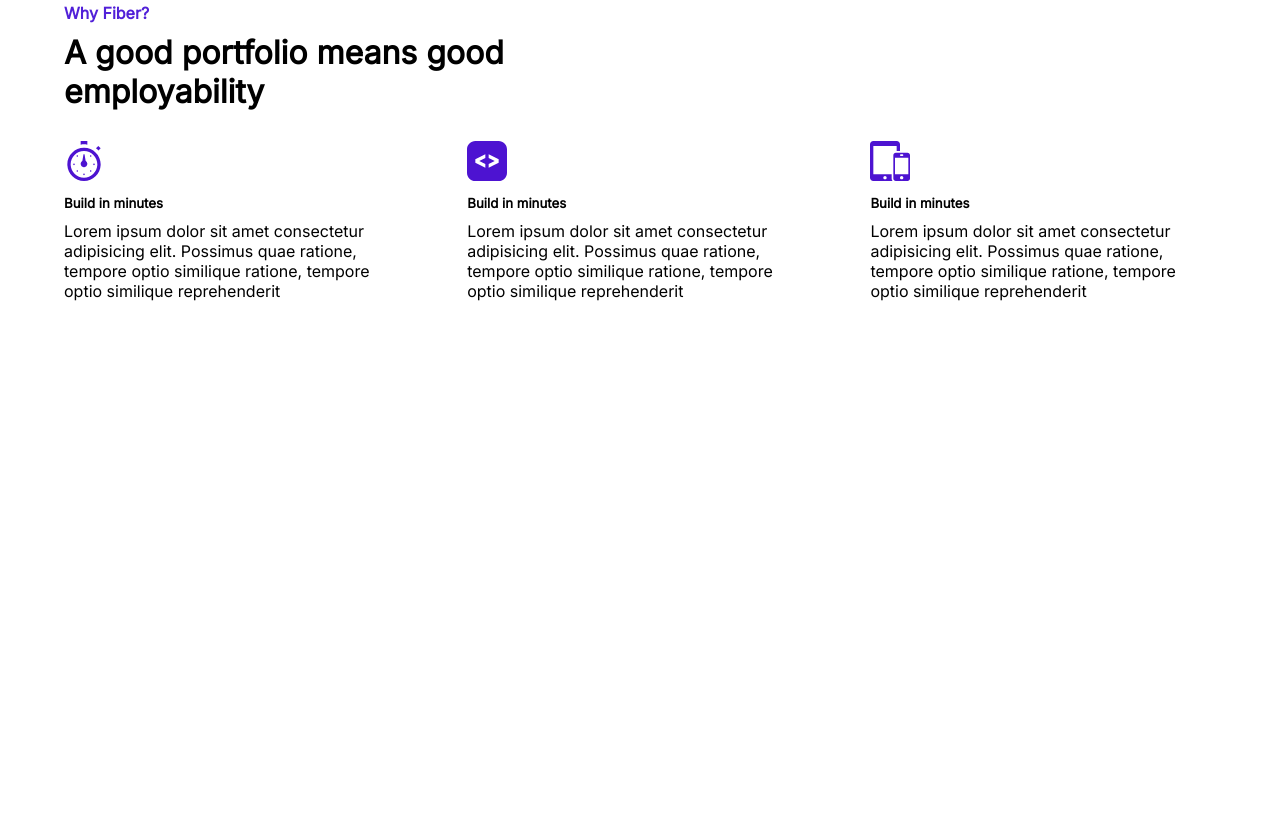
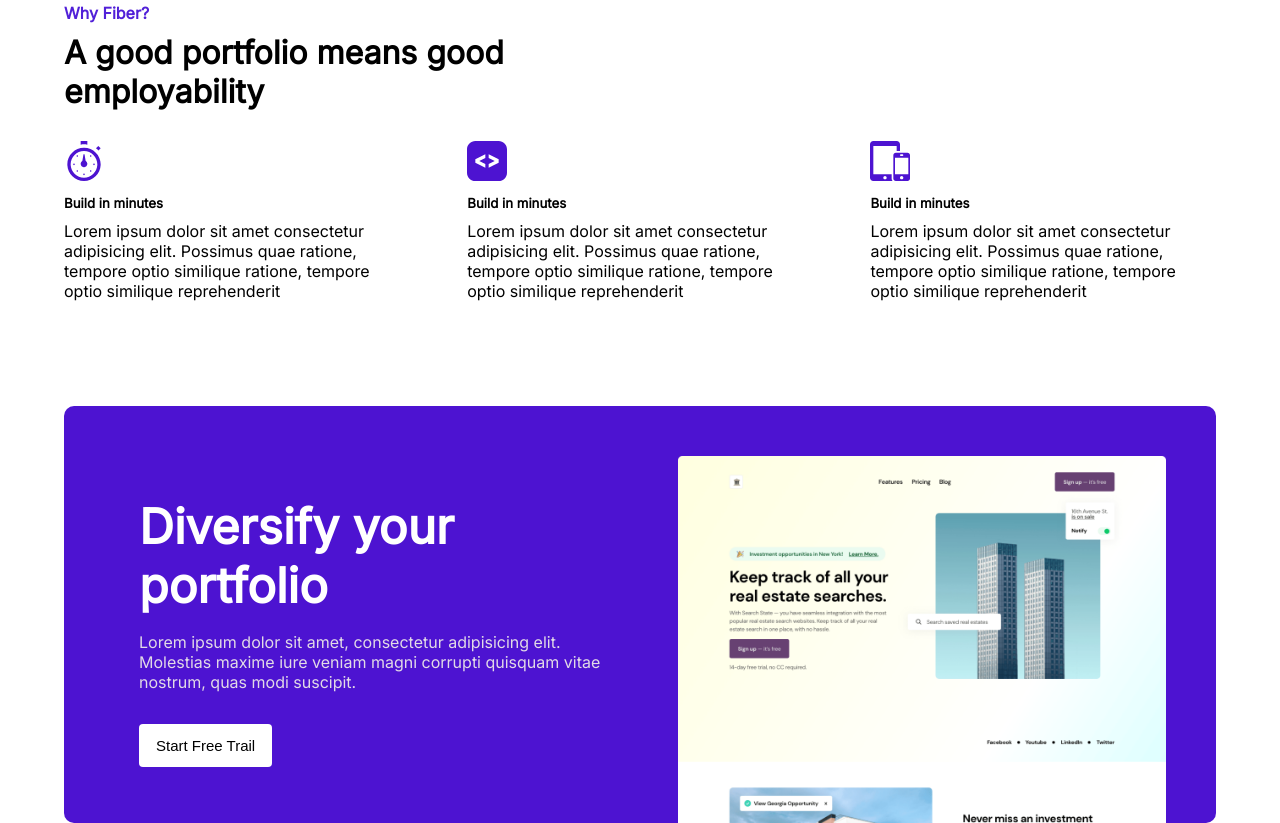
Before and after one commit to HaiderAli00033/My-Live-Project, a plain HTML site: page index.html in a window 1280 px wide. Shown: the part 851-1674 px from the top of the page. Before the commit the page ends 1257 px from the top, so only its background shows below. Drawn offline with Linux system fonts and the light colour scheme.

Commit message:
New Section

```diff
--- a/index.html
+++ b/index.html
@@ -93,6 +93,18 @@
             </div>
         </div>
         </div>
+        <div class="section-3-main">
+                <div class="section-3-content">
+                    <h1>Diversify your portfolio</h1>
+                    <p>Lorem ipsum dolor sit amet, consectetur adipisicing elit. Molestias maxime iure veniam magni corrupti quisquam vitae nostrum, quas modi suscipit.</p>
+                    <div class="section-3-btn">
+                        <button>Start Free Trail</button>
+                    </div>
+                </div>
+                <div class="section-3-img">
+                    <img src="Assets/Page Image.png" style="width: 100%;">
+                </div>
+            </div>
     </main>
     <script src="script.js"></script>
 </body>
--- a/style.css
+++ b/style.css
@@ -178,6 +178,60 @@ section.section-1 {
   padding-bottom: 10px;
 }
 
+.section-3-main {
+  width: 90%;
+  margin: 0 auto;
+  display: flex;
+  align-items: center;
+  background-color: #4d13d1;
+  border-radius: 10px;
+  padding: 50px 50px 0 75px;
+  column-gap: 50px;
+}
+
+.section-3-content {
+  width: 50%;
+  display: flex;
+  flex-direction: column;
+  row-gap: 17px;
+}
+
+.section-3-content h1 {
+  font-size: 3rem;
+  color: white;
+}
+
+.section-3-content p {
+  color: rgba(236, 232, 232, 0.938);
+}
+
+.section-3-btn {
+  padding: 15px 0;
+  width: 100%;
+}
+
+.section-3-btn button {
+  background-color: white;
+  color: black;
+  padding: 13px 17px;
+  border: none;
+  font-size: 15px;
+  border-radius: 4px;
+}
+
+.section-3-btn a {
+  color: rgb(81, 32, 216);
+}
+
+.section-3-img {
+  width: 50%;
+}
+
+.section-3-img img {
+  width: 100%;
+  display: block;
+}
+
 
 @media (max-width: 908px) {
   .section-1-main {
@@ -234,6 +288,20 @@ section.section-1 {
     width: 70%;
     margin-top: 40px;
   }
+
+  .section-3-main {
+    flex-direction: column;
+    padding: 0;
+    padding-top: 50px;
+  }
+
+  .section-3-content {
+    width: 90%;
+  }
+
+  .section-3-img {
+    width: 90%;
+  }
 }
 
 @media (max-width: 425px) {
@@ -246,4 +314,8 @@ section.section-1 {
       .card {
         width: 100%;
       }
+
+      .section-3-btn button {
+        width: 100%;
+      }
 }
```
